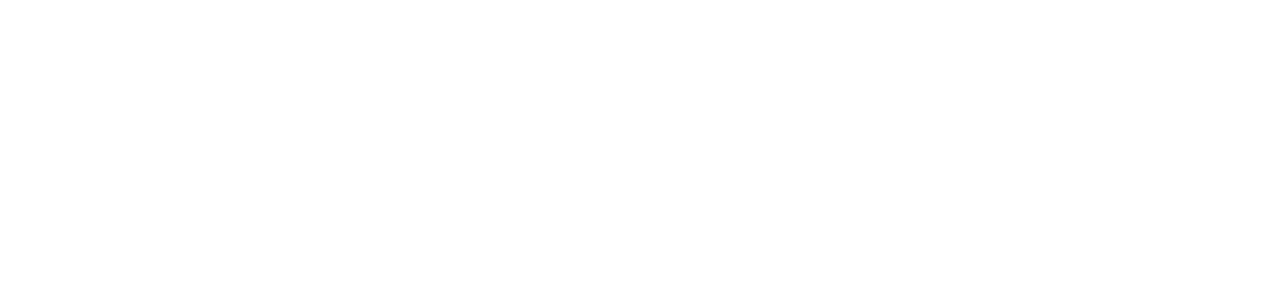
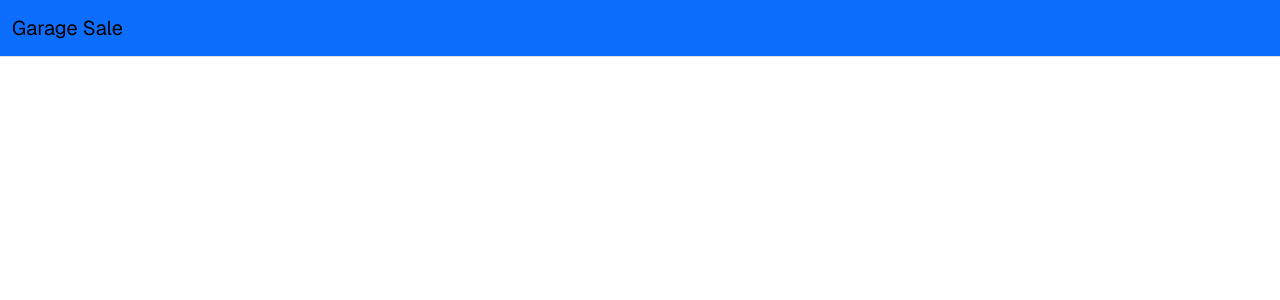
Before and after one commit to liveweird/garage-web, a Next.js app: page / in a window 1280 px wide. Shown: the top 300 px of the page. Built offline with nearby package versions, Linux system fonts and the light colour scheme.

Commit message:
Bumping up dependencies

```diff
--- /dev/null
+++ b/app/components/TopMenu.tsx
@@ -0,0 +1,20 @@
+import Navbar from "react-bootstrap/Navbar";
+import Container from "react-bootstrap/Container";
+
+export default function TopMenu() {
+  return (
+    <>
+        {/* <Navbar bg="primary" fixed="top" data-bs-theme="dark">
+        <Container fluid>
+          <Navbar.Brand href="#">Garage Sale</Navbar.Brand>
+        </Container>
+      </Navbar> */}
+      <br/>
+      <nav className="navbar bg-primary border-bottom border-body fixed-top">
+        <div className="container-fluid">
+          <a className="navbar-brand" href="#">Garage Sale</a>
+        </div>
+      </nav>
+    </>
+  );
+}
--- a/app/layout.tsx
+++ b/app/layout.tsx
@@ -1,6 +1,7 @@
 import type { Metadata } from "next";
 import { Geist, Geist_Mono } from "next/font/google";
 import "./globals.css";
+import "bootstrap/dist/css/bootstrap.min.css";
 
 const geistSans = Geist({
   variable: "--font-geist-sans",
--- a/app/page.tsx
+++ b/app/page.tsx
@@ -1,9 +1,11 @@
 import styles from "./page.module.css";
+import TopMenu from "./components/TopMenu";
 
 export default function Home() {
   return (
     <div className={styles.page}>
       <main className={styles.main}>
+        <TopMenu />
       </main>
       <footer className={styles.footer}>
       </footer>
```
Also changed, not shown: 1 other file (tests, documents, lock files or other folders).
